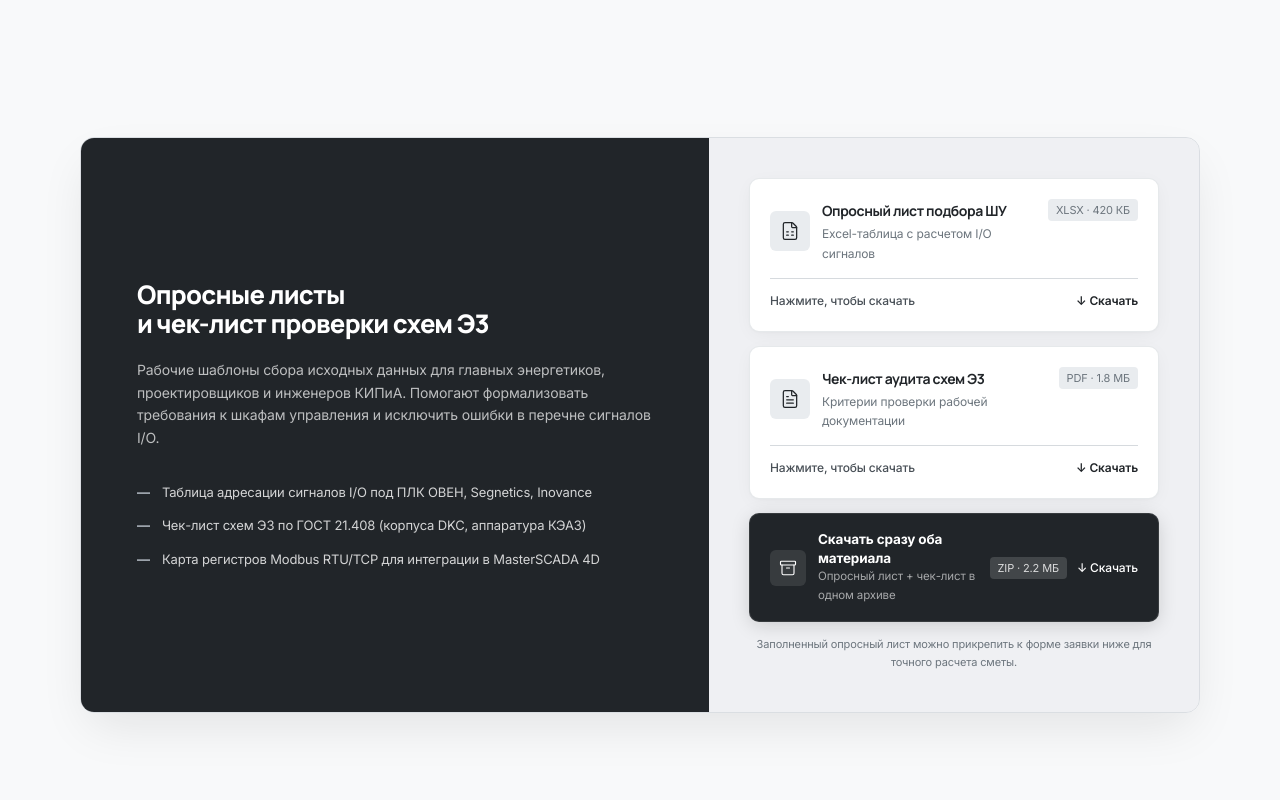
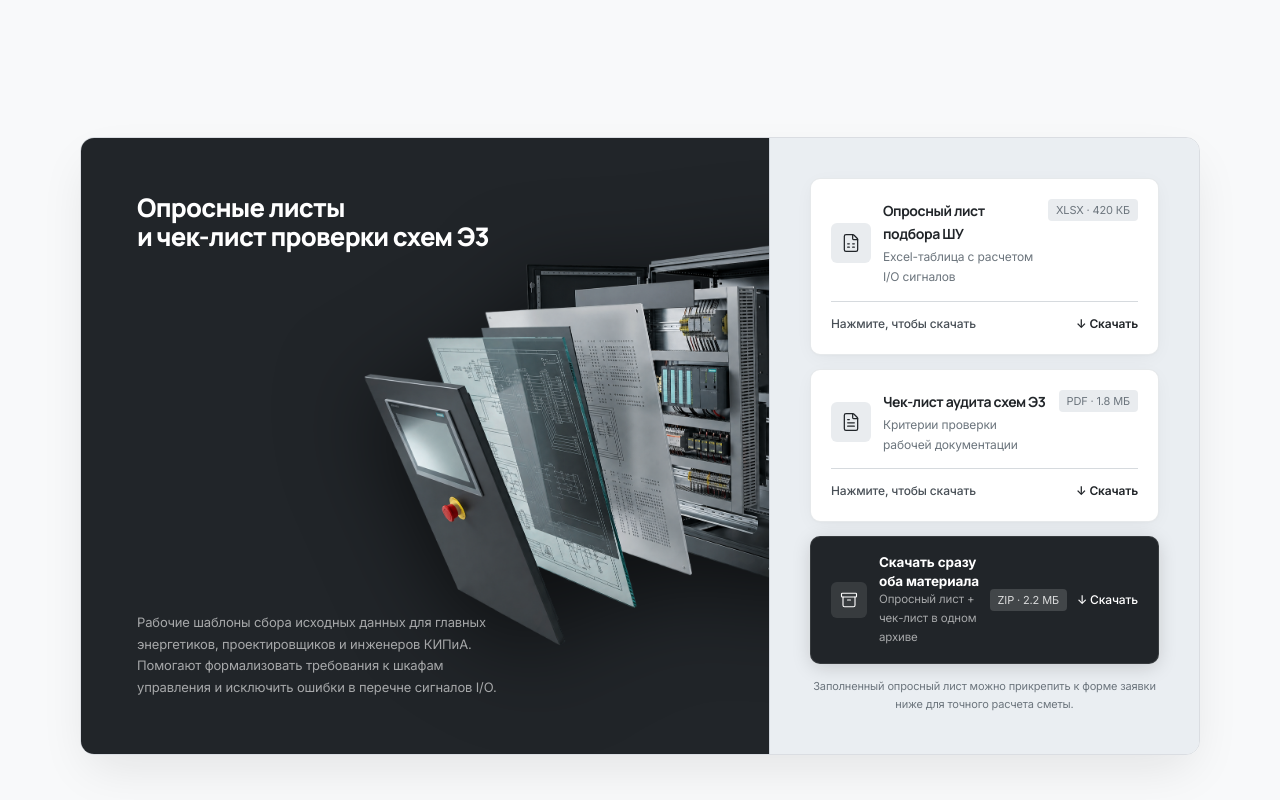
Before and after one commit to adamprogety-hub/t3_auto, a Next.js app: page / in a window 1280 px wide. Shown: the part 8120-8920 px from the top of the page. Built offline with nearby package versions, Linux system fonts and the light colour scheme.

Commit message:
feat(lead-magnet): implement option 3 layout with peeked 3D ASU cabinet render and balanced spacing

```diff
--- a/src/components/sections/lead-magnet.tsx
+++ b/src/components/sections/lead-magnet.tsx
@@ -138,39 +138,43 @@ export function LeadMagnet() {
           initial={{ opacity: 0 }}
           whileInView={{ opacity: 1 }}
           viewport={{ once: true }}
-          className="grid grid-cols-1 lg:grid-cols-[1fr_490px] gap-0 rounded-[14px] overflow-hidden shadow-[0_20px_50px_-10px_rgba(19,18,16,0.10)] border border-divider/40"
+          className="grid grid-cols-1 lg:grid-cols-[1fr_430px] gap-0 rounded-[14px] overflow-hidden shadow-[0_20px_50px_-10px_rgba(19,18,16,0.10)] border border-divider/40 relative"
         >
           {/* Left: Description & Checklist */}
-          <div className="p-10 md:p-14 bg-graphite text-white flex flex-col justify-center">
-            <div>
-              <h2 className="text-white text-[clamp(1.35rem,2vw,1.95rem)] font-extrabold leading-[1.15] tracking-tight">
+          <div className="p-8 md:p-12 xl:p-14 bg-graphite text-white flex flex-col justify-between relative overflow-hidden min-h-[460px]">
+            {/* Top: Heading */}
+            <div className="relative z-20 max-w-[340px] xl:max-w-[380px]">
+              <h2 className="text-white text-[clamp(1.35rem,2vw,2rem)] font-extrabold leading-[1.12] tracking-tight">
                 Опросные листы
                 <br />
                 и чек-лист проверки схем Э3
               </h2>
-              <p className="mt-5 text-white/70 text-[14px] leading-relaxed max-w-xl">
+            </div>
+
+            {/* Bottom: Description smaller and at bottom */}
+            <div className="relative z-20 max-w-[320px] xl:max-w-[360px] mt-auto pt-10">
+              <p className="text-white/60 text-[12.5px] sm:text-[13px] leading-[1.65]">
                 Рабочие шаблоны сбора исходных данных для главных энергетиков, проектировщиков и инженеров КИПиА. Помогают формализовать требования к шкафам управления и исключить ошибки в перечне сигналов I/O.
               </p>
-
-              <div className="mt-8 space-y-3">
-                <div className="flex items-baseline gap-3 text-[13px] text-white/80">
-                  <span className="text-divider font-mono font-bold select-none shrink-0">—</span>
-                  <span>Таблица адресации сигналов I/O под ПЛК ОВЕН, Segnetics, Inovance</span>
-                </div>
-                <div className="flex items-baseline gap-3 text-[13px] text-white/80">
-                  <span className="text-divider font-mono font-bold select-none shrink-0">—</span>
-                  <span>Чек-лист схем Э3 по ГОСТ 21.408 (корпуса DKC, аппаратура КЭАЗ)</span>
-                </div>
-                <div className="flex items-baseline gap-3 text-[13px] text-white/80">
-                  <span className="text-divider font-mono font-bold select-none shrink-0">—</span>
-                  <span>Карта регистров Modbus RTU/TCP для интеграции в MasterSCADA 4D</span>
-                </div>
-              </div>
             </div>
           </div>
 
+          {/* 3D Cabinet Render peeking out from under the right white background */}
+          <div className="absolute right-[240px] xl:right-[280px] 2xl:right-[310px] top-1/2 -translate-y-1/2 pointer-events-none select-none z-10 hidden lg:block">
+            <motion.img
+              initial={{ opacity: 0, x: 25 }}
+              whileInView={{ opacity: 1, x: 0 }}
+              viewport={{ once: true }}
+              transition={{ duration: 0.6, delay: 0.2 }}
+              src="/asu_cabinet_transparent.png"
+              alt="Шкаф АСУ ТП"
+              className="w-[500px] xl:w-[570px] 2xl:w-[630px] h-auto object-contain -scale-x-100 drop-shadow-[0_20px_45px_rgba(0,0,0,0.6)]"
+              draggable={false}
+            />
+          </div>
+
           {/* Right: Dynamic Interactive Download Column */}
-          <div className="p-6 sm:p-8 md:p-10 bg-surface-warm/60 flex flex-col justify-center min-h-[460px]">
+          <div className="relative z-20 p-6 sm:p-8 md:p-10 bg-surface-warm/95 lg:bg-[#EAEEF2] flex flex-col justify-center min-h-[460px] border-t lg:border-t-0 lg:border-l border-divider/40">
             {selectedItem ? (
               /* Selected State: Active Card on Top + Form + Other options switcher */
               <div className="space-y-3.5">
```
Also changed, not shown: public/asu_cabinet_transparent.png (added).
